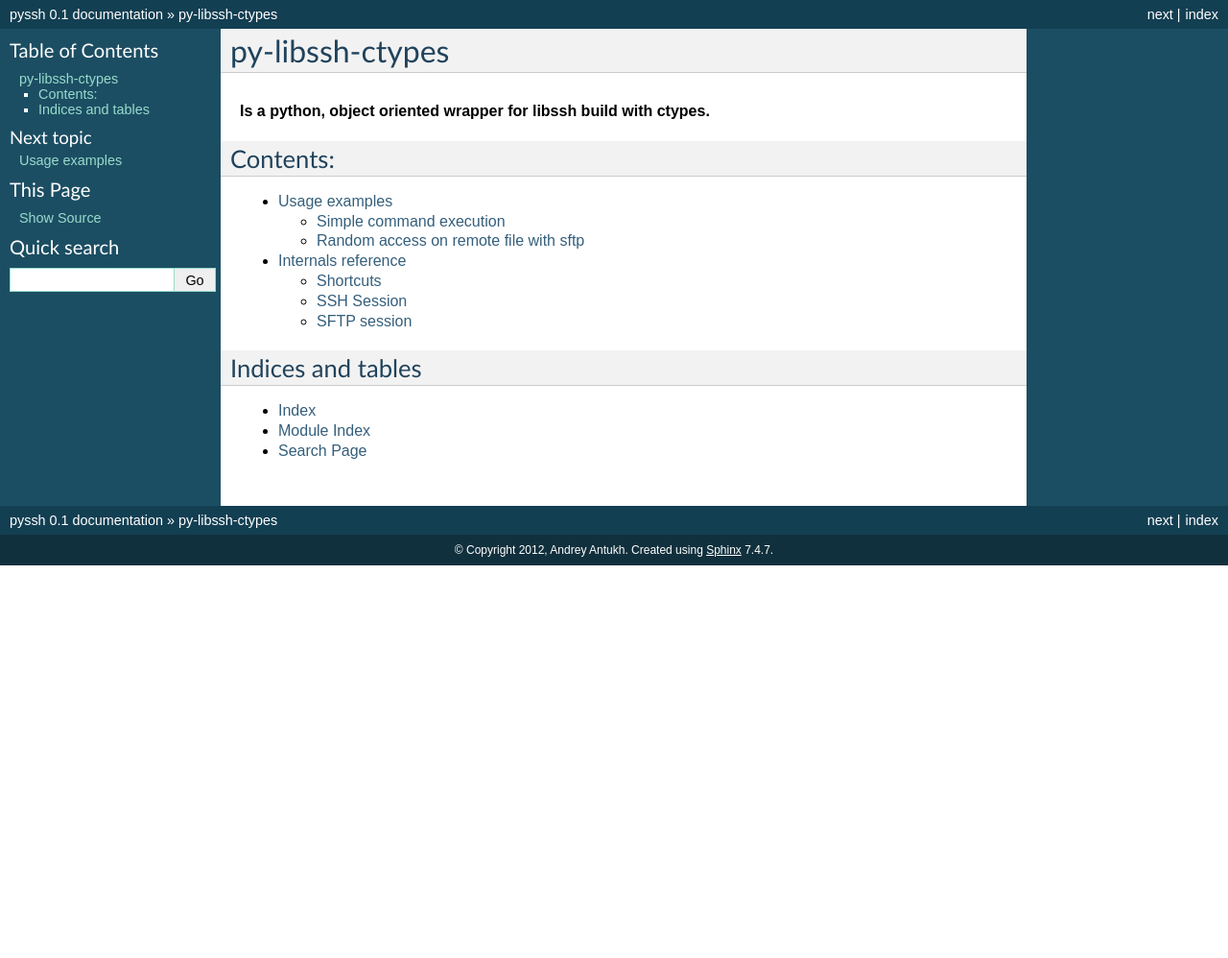
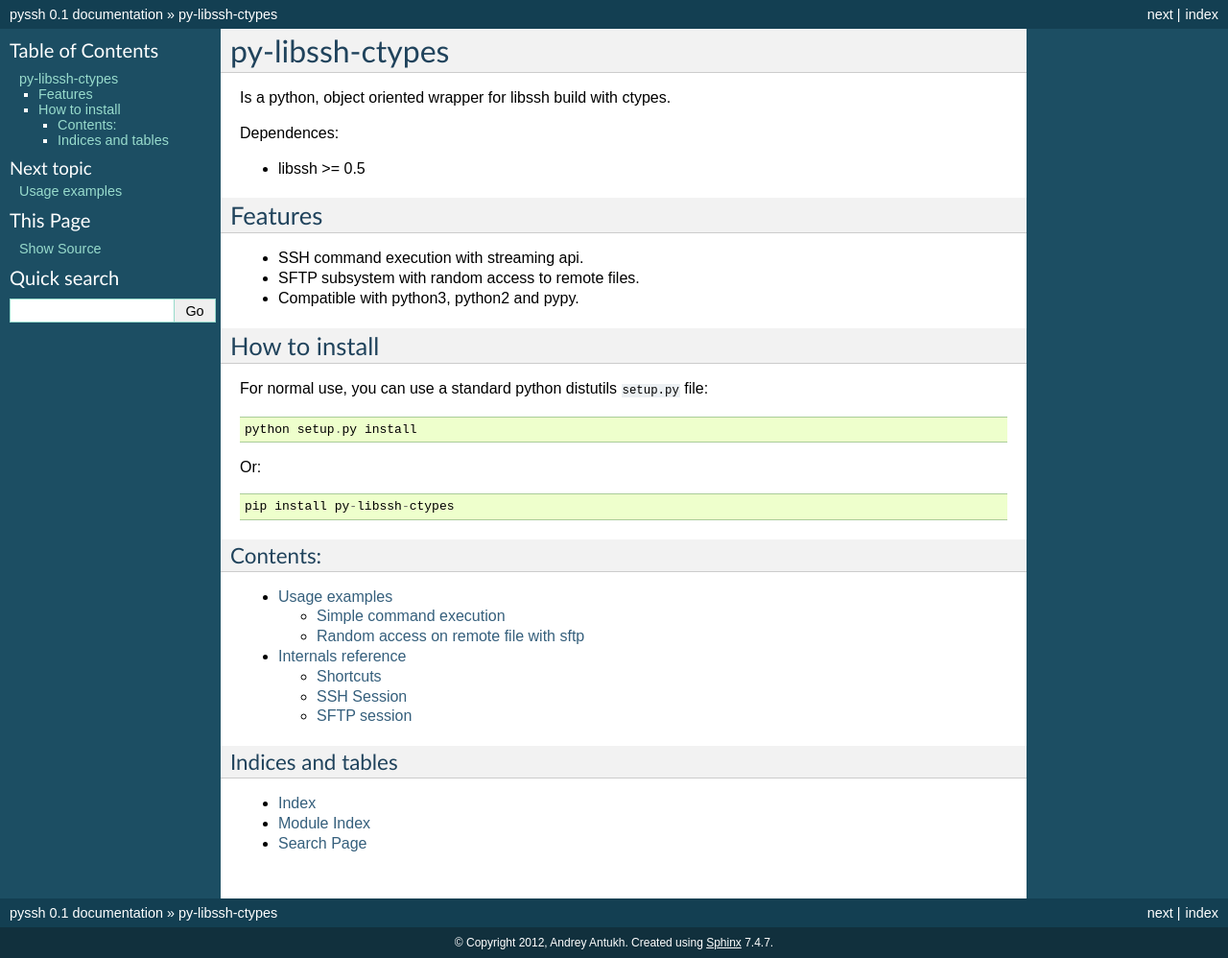
Before and after one commit to niwinz/pyssh-ctypes, a Sphinx documentation site: the page built from docs/source/index.rst, in a window 1280 px wide. Shown: the whole page at 96% size. Built offline with Sphinx 7.4.7, drawn with Linux system fonts in a browser that asks for light colours; before the commit the page ends 900 px from its top, so only the background shows below that.

```diff
--- a/docs/source/index.rst
+++ b/docs/source/index.rst
@@ -7,7 +7,30 @@
 py-libssh-ctypes
 ================
 
-.. rubric:: Is a python, object oriented wrapper for libssh build with ctypes.
+Is a python, object oriented wrapper for libssh build with ctypes.
+
+Dependences:
+
+* libssh >= 0.5
+
+Features
+--------
+
+* SSH command execution with streaming api.
+* SFTP subsystem with random access to remote files.
+* Compatible with python3, python2 and pypy.
+
+
+How to install
+--------------
+
+For normal use, you can use a standard python distutils ``setup.py`` file::
+
+    python setup.py install
+
+Or::
+
+    pip install py-libssh-ctypes
 
 
 Contents:
```
Also changed, not shown: CHANGES.rst (added, +9 -0 lines), README.rst (+13 -113 lines).
